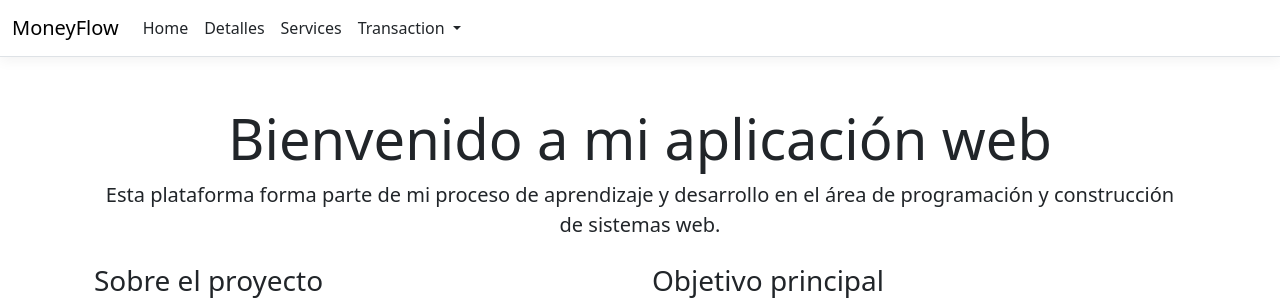
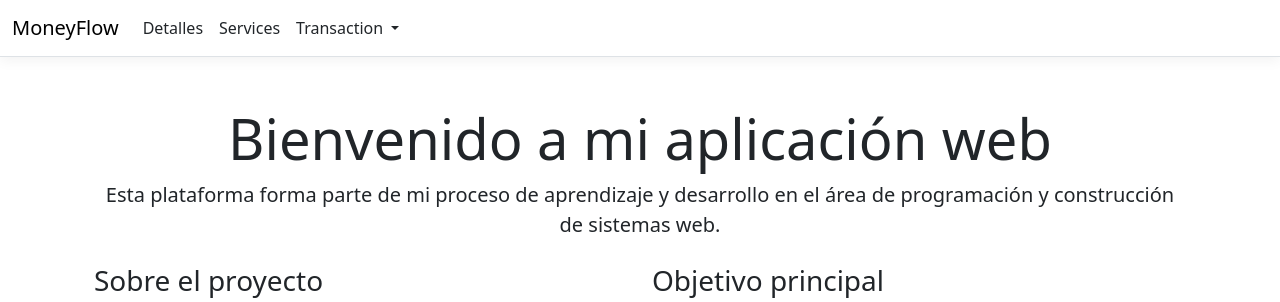
Before and after one commit to JavierDoria/MVC-sistema-Web, an ASP.NET Core app: page /Home/Index in a window 1280 px wide. Shown: the top 302 px of the page. Run offline with ASP.NET Core 8, Linux system fonts and the light colour scheme; style sheets or scripts are compiled from the project's sources.

Commit message:
Sistema Web MVC

```diff
--- a/MoneyFlow/Views/Shared/_Layout.cshtml
+++ b/MoneyFlow/Views/Shared/_Layout.cshtml
@@ -21,9 +21,9 @@
                 </button>
                 <div class="navbar-collapse collapse d-sm-inline-flex justify-content-between">
                     <ul class="navbar-nav flex-grow-1">
-                        <li class="nav-item">
-                            <a class="nav-link text-dark" asp-area="" asp-controller="Home" asp-action="Index">Home</a>
-                        </li>
+                        @* <li class="nav-item">
+                            <a class="nav-link text-dark" asp-area="" asp-controller="Home" asp-action="Index"></a>
+                        </li> *@
                         <li class="nav-item">
                             <a class="nav-link text-dark" asp-area="" asp-controller="Home" asp-action="Privacy">Detalles</a>
                         </li>
```
